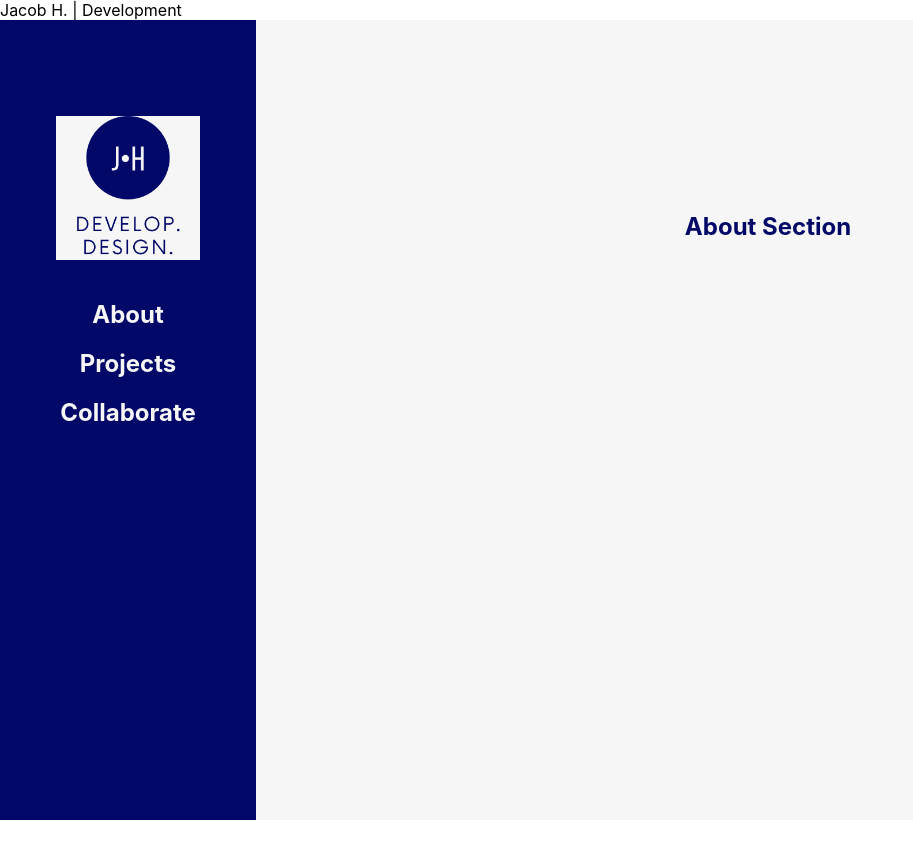
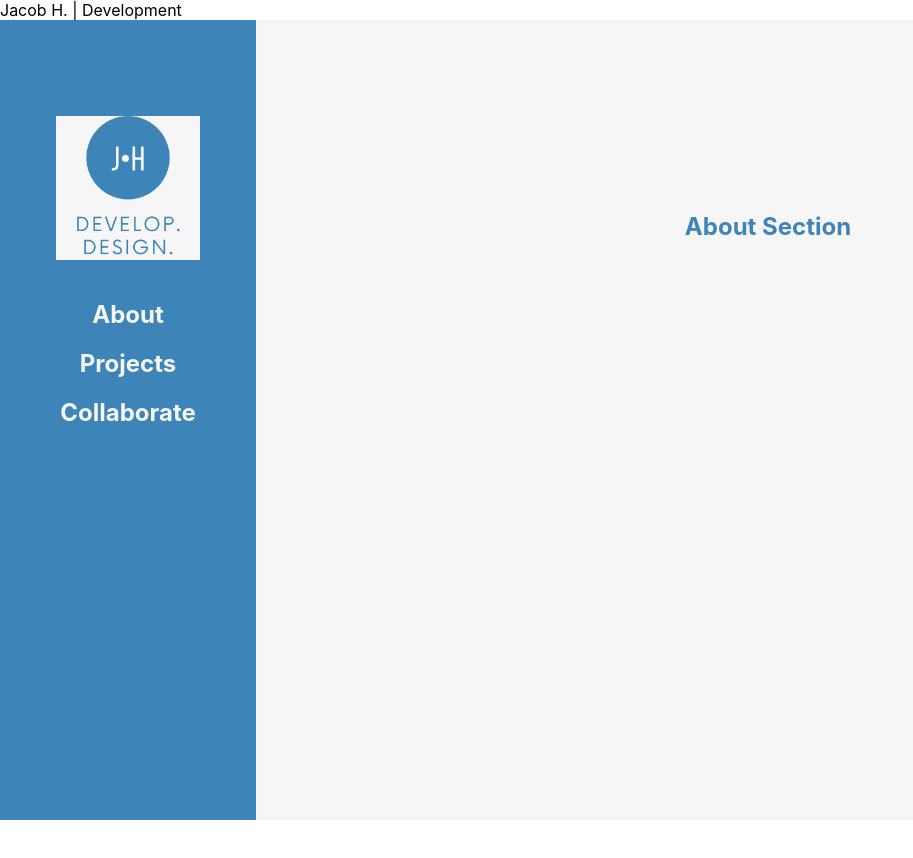
Before and after one commit to jackthelab/portfolio-frontend, a React (Create React App) app: page / in a window 1280 px wide. Shown: the top 858 px of the page, without its empty margins (0-913 px from the left). Built offline with nearby package versions, Linux system fonts and the light colour scheme.

Commit message:
Changed color scheme

```diff
--- a/src/containers/main/main.css
+++ b/src/containers/main/main.css
@@ -5,7 +5,9 @@
     z-index: -1;
     left: 20%;
     background-color: #f6f6f6;
-    color: #010867;
+    /* color: #010867; */
+    color: #3d84b8;
+    /* background-color: #f0ebcc; */
     width: 80%;
     height: 100%;
     overflow: auto;
@@ -24,7 +26,9 @@
 
 #main .light-bg {
     background-color: #f6f6f6;
-    color: #010867;
+    /* color: #010867; */
+    /* background-color: #f0ebcc; */
+    color: #3d84b8;
     /* border-left: solid #010867 .1px;
     border-right: solid #010867 .1px; */
     margin-top: 2rem;
@@ -32,6 +36,8 @@
 }
 
 #main .dark-bg {
-    background-color: #010867;
+    /* background-color: #010867; */
     color: #f6f6f6;
+    background-color: #3d84b8;
+    /* color: #f0ebcc; */
 }
--- a/src/containers/navbar/navbar.css
+++ b/src/containers/navbar/navbar.css
@@ -2,8 +2,10 @@
     display: inline-block;
     position: absolute;
     left: 0%;
-    background-color: #010867;
+    /* background-color: #010867; */
     color: #f6f6f6;
+    background-color: #3d84b8;
+    /* color: #f0ebcc; */
     width: 20%;
     height: 100%;
     margin: 0px;
@@ -28,6 +30,7 @@
 
 .nav-option a {
     color: #f6f6f6;
+    /* color: #f0ebcc; */
     text-decoration: none;
 }
 
--- a/src/containers/navbar/navbar.js
+++ b/src/containers/navbar/navbar.js
@@ -1,12 +1,13 @@
 import './navbar.css';
-import logo from './resources/logo.png'
+import logo from './resources/logo.png';
+import logoTwo from './resources/logo-2.png';
 
 const NavBar = () => {
 
     return (
         <section id="nav-bar">
             <div className="nav">
-                <img className="logo" src={ logo } alt="Jacob H. Development Logo" />
+                <img className="logo" src={ logoTwo } alt="Jacob H. Development Logo" />
                 <div className="nav-options-list">
                     <h2 className="nav-option"><a href="#about">About</a></h2>
                     <h2 className="nav-option"><a href="#projects">Projects</a></h2>
```
Also changed, not shown: src/containers/navbar/resources/logo-2.png (added).
